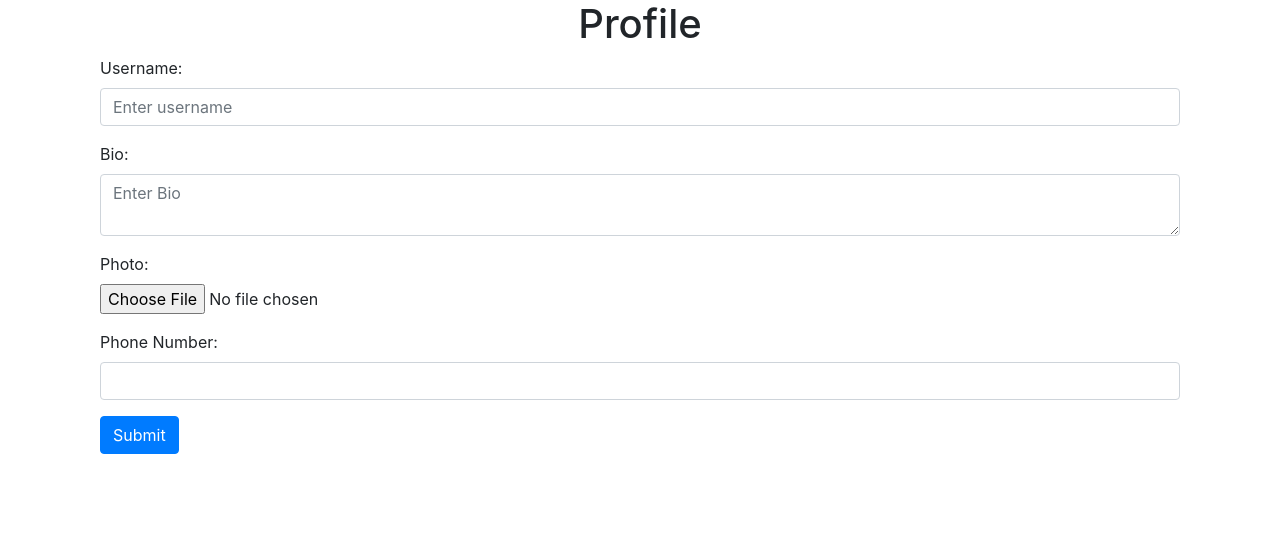
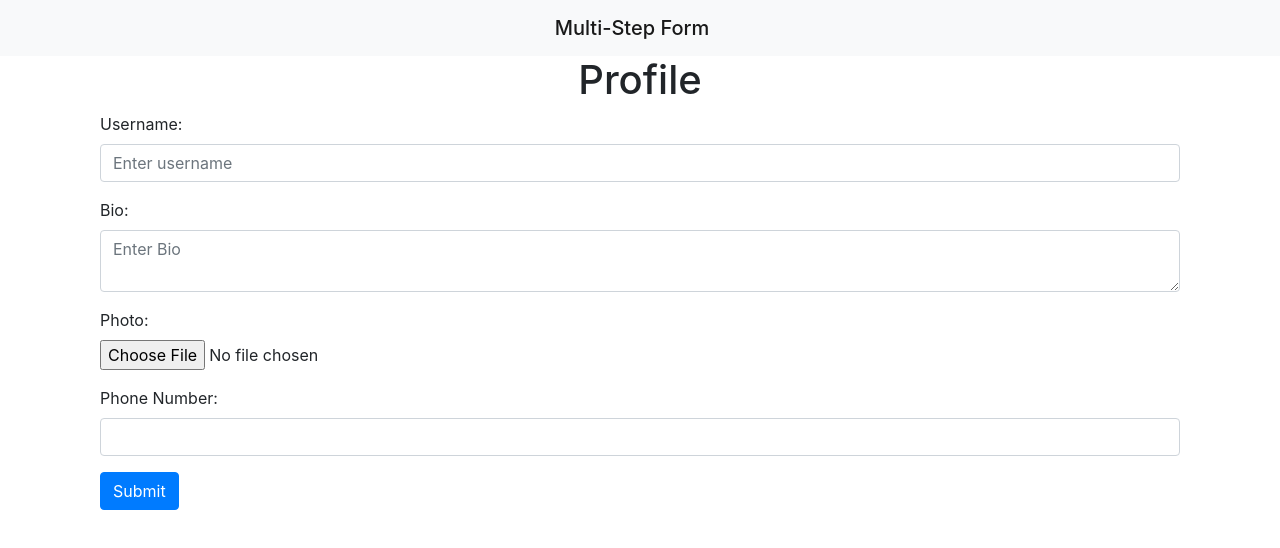
Before and after one commit to Yjspoder/form, a React (Create React App) app: page / in a window 1280 px wide. Shown: the top 548 px of the page. Built offline with nearby package versions, Linux system fonts and the light colour scheme; the HTML template or start-up script is replaced by a standard one.

Commit message:
Add header

```diff
--- a/src/App.jsx
+++ b/src/App.jsx
@@ -1,5 +1,6 @@
 import React, { Component } from "react";
 import "./App.css";
+import Header from "./Header";
 import Profile from "./Profile";
 
 class App extends Component {
@@ -14,8 +15,11 @@ class App extends Component {
 
   render() {
     return (
+      <div>
+      <Header />
       <div className="container">
         <Profile />
+      </div>
       </div>
     );
   }
--- /dev/null
+++ b/src/Header.jsx
@@ -0,0 +1,9 @@
+import React from 'react'
+
+export default function Header() {
+  return (
+    <nav class="navbar navbar-light bg-light justify-content-center">
+      <span class="navbar-brand mb-0 h1">Multi-Step Form</span>
+    </nav>
+  );
+}
```
